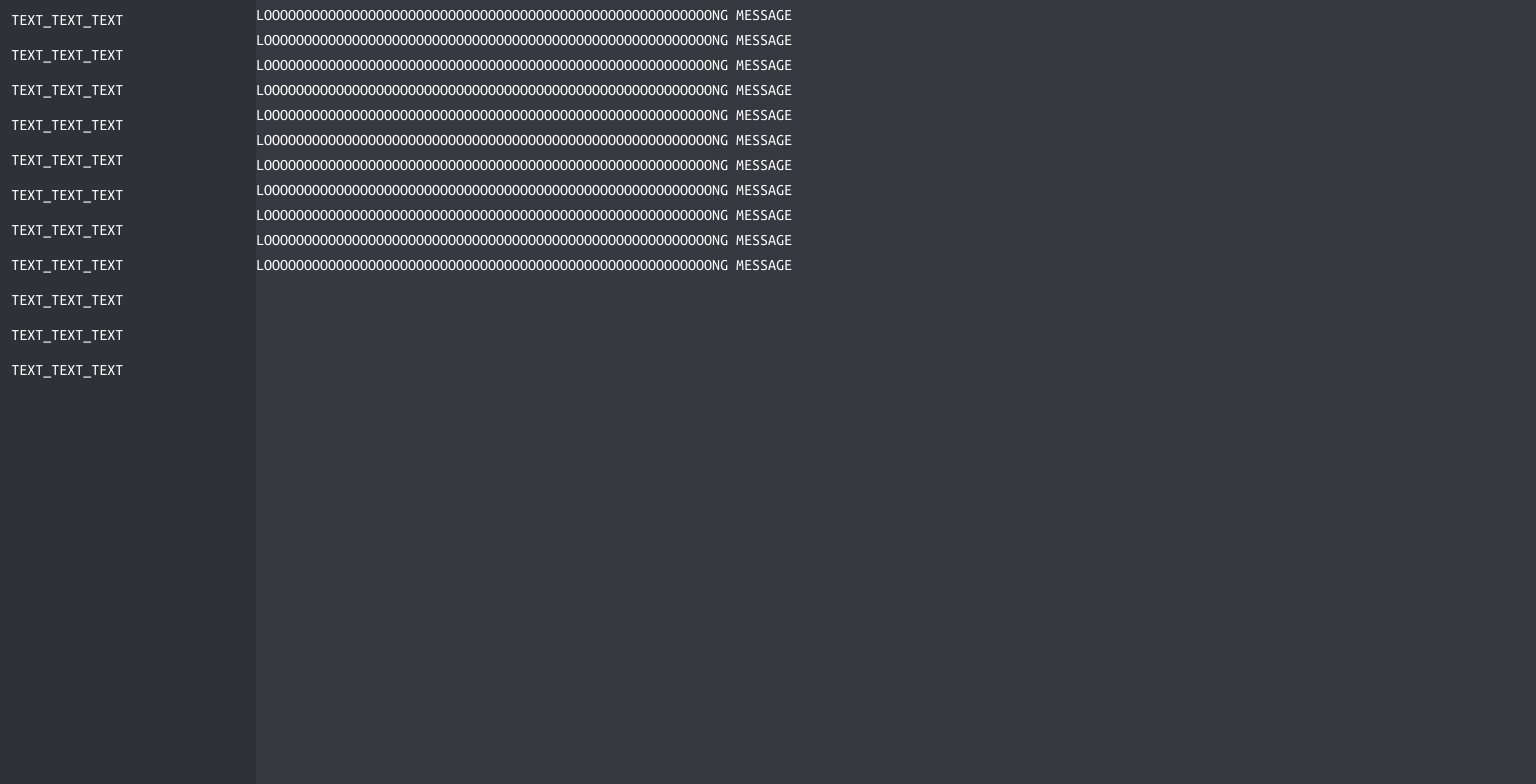
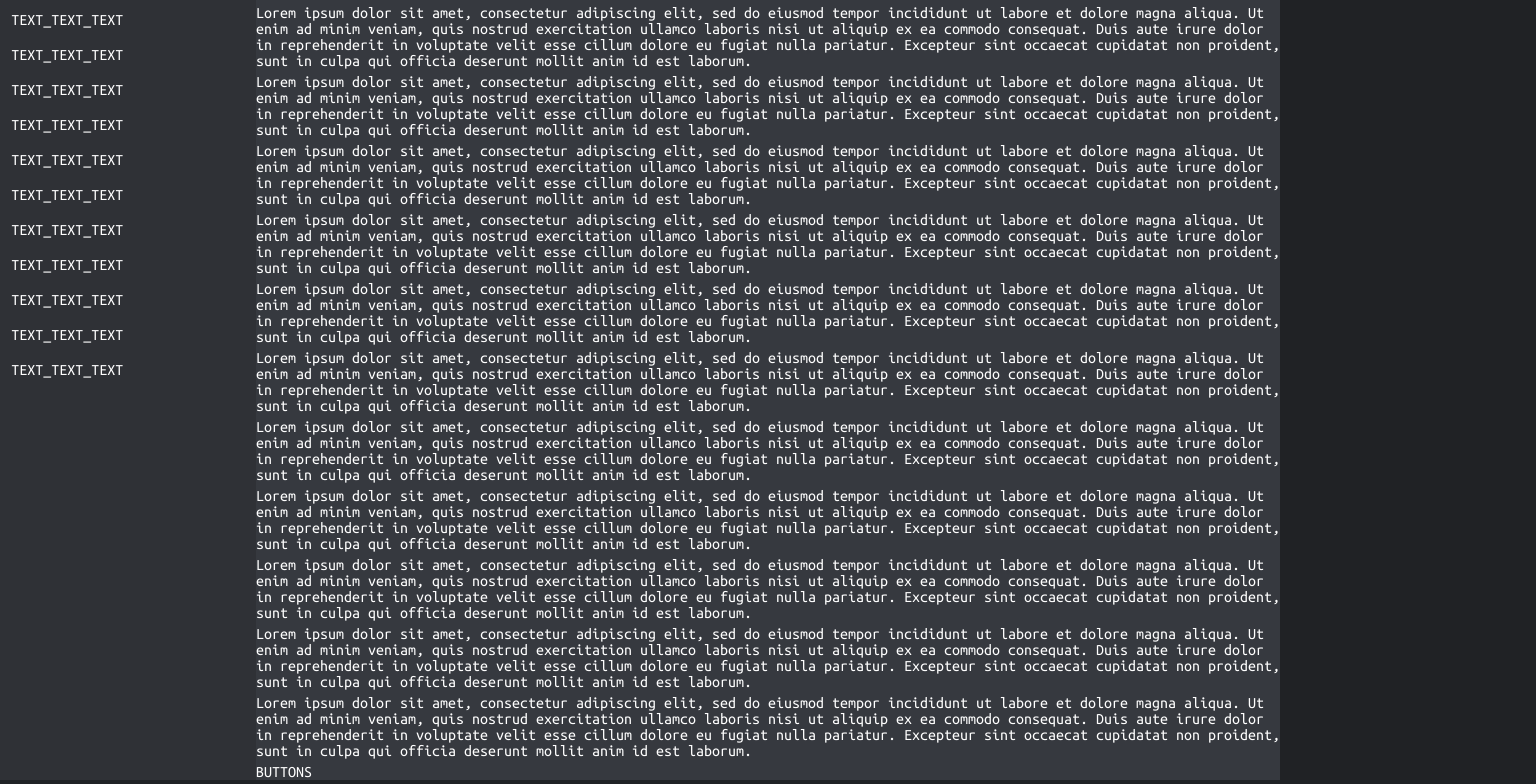
Before and after one commit to Sandorik00/discord-archive-viewer, a React app: page / in a window 1280 px wide. Shown: the part 16-800 px from the top of the page, 1536 px wide, since content can reach past the window. Built offline with nearby package versions, Linux system fonts and the light colour scheme.

Commit message:
add sticky footer

```diff
--- a/src/chat.scss
+++ b/src/chat.scss
@@ -4,3 +4,8 @@
   background-color: $color-chat-bg;
   width: inherit;
 }
+
+.chatFooter {
+  position: sticky;
+  bottom: 0;
+}
--- a/src/chat.tsx
+++ b/src/chat.tsx
@@ -18,7 +18,20 @@ export class Chat extends React.Component {
         <ChatMessage></ChatMessage>
         <ChatMessage></ChatMessage>
         <ChatMessage></ChatMessage>
+        <PageControls></PageControls>
       </div>
     )
   }
 }
+
+class PageControls extends React.Component {
+  render() {
+    return(
+      <div className="chatFooter">
+        <div className="pageControls">
+          <button>BUTTONS</button>
+        </div>
+      </div>
+    )
+  }
+}
--- a/src/main.scss
+++ b/src/main.scss
@@ -29,7 +29,6 @@ body {
   font-family: 'Ubuntu Mono', monospace;
 }
 
-html
 body,
 #root {
   width: 100%;
@@ -37,7 +36,19 @@ body,
 }
 
 .mainWindow {
-	width: 100vw;
-  height: 100vh;
+	width: 100%;
+  height: 100%;
 	display: flex;
 }
+
+button {
+	font-family: unset;
+	font-size: unset;
+	line-height: unset;
+	border: unset;
+	margin: unset;
+	padding: unset;
+	background-color: unset;
+	color: unset;
+	text-align: unset;
+}
--- a/src/message.tsx
+++ b/src/message.tsx
@@ -5,7 +5,7 @@ export class ChatMessage extends React.Component {
   render() {
     return (
       <div className="message">
-        LOOOOOOOOOOOOOOOOOOOOOOOOOOOOOOOOOOOOOOOOOOOOOOOOOOOOOOOONG MESSAGE
+        Lorem ipsum dolor sit amet, consectetur adipiscing elit, sed do eiusmod tempor incididunt ut labore et dolore magna aliqua. Ut enim ad minim veniam, quis nostrud exercitation ullamco laboris nisi ut aliquip ex ea commodo consequat. Duis aute irure dolor in reprehenderit in voluptate velit esse cillum dolore eu fugiat nulla pariatur. Excepteur sint occaecat cupidatat non proident, sunt in culpa qui officia deserunt mollit anim id est laborum.
       </div>
     )
   }
```
Also changed, not shown: 1 other file (tests, documents, lock files or other folders).
